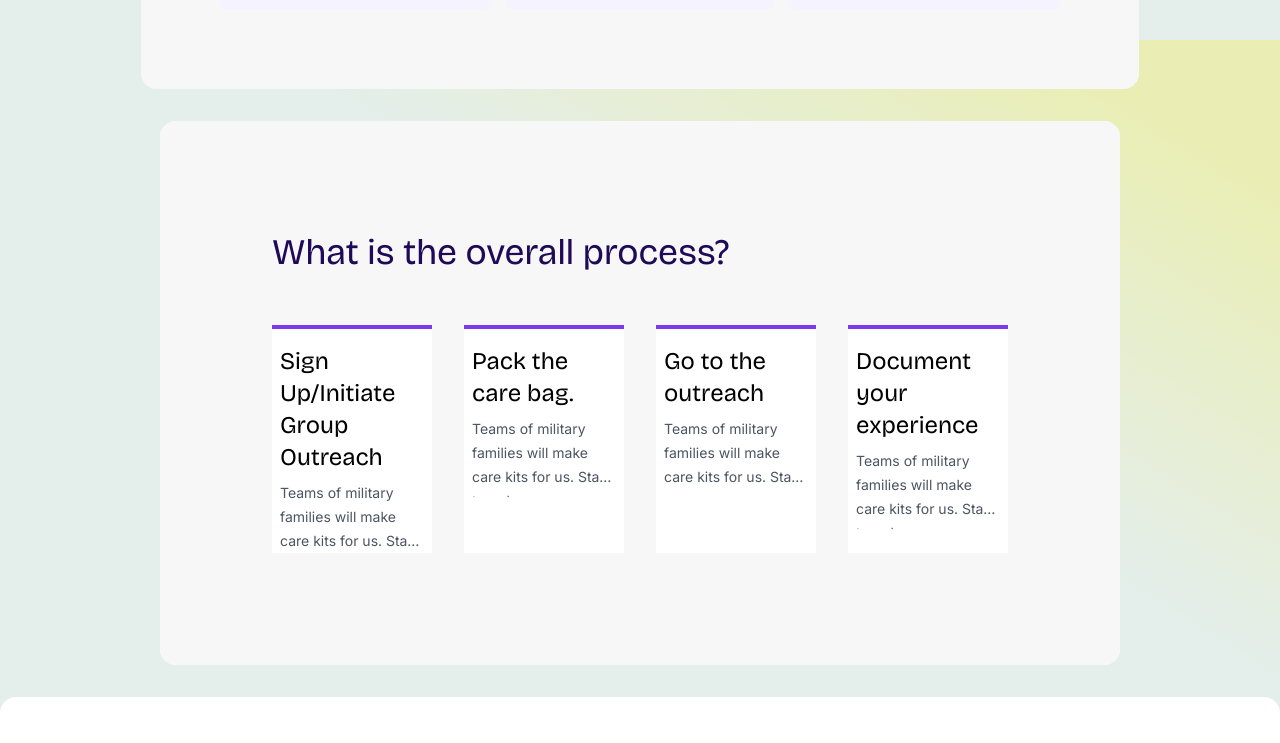
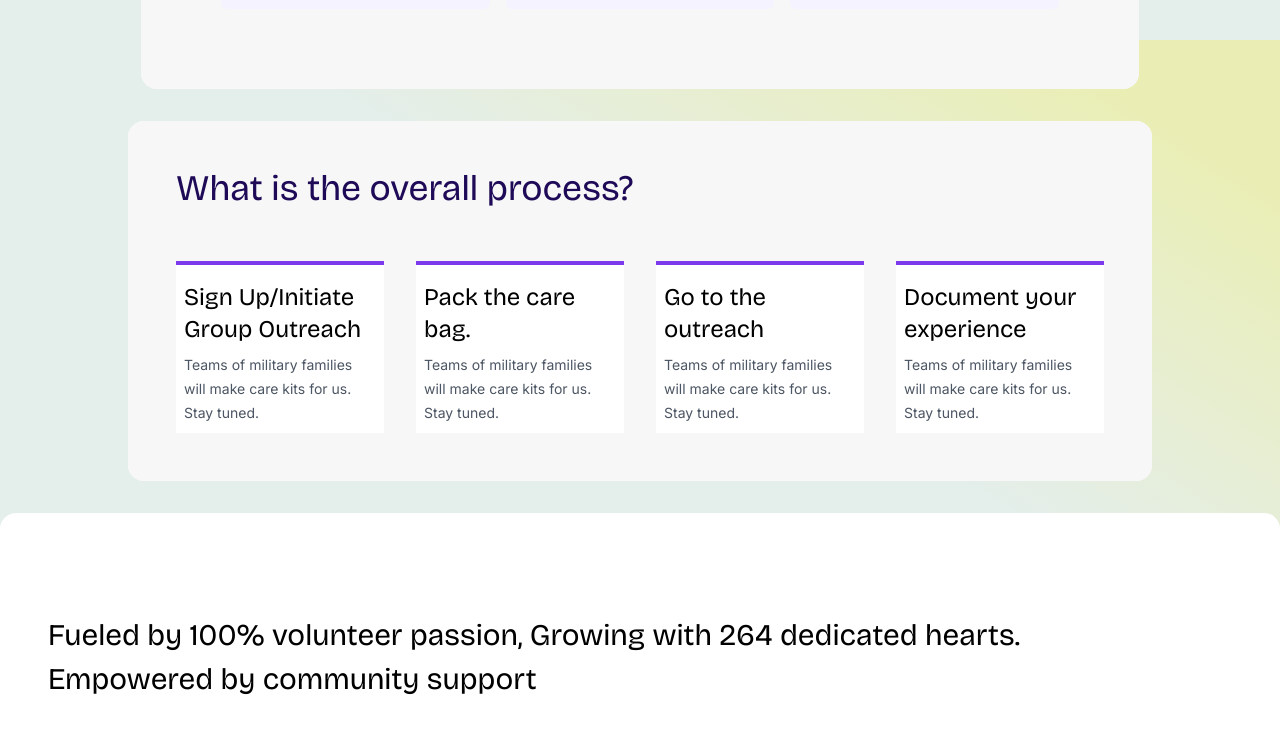
Before and after one commit to developerBME/street_care_webapp, a React (Create React App) app: page / in a window 1280 px wide. Shown: the part 3160-3903 px from the top of the page. Built offline with nearby package versions, Linux system fonts and the light colour scheme.

Commit message:
Fixed the styling issues

```diff
--- a/src/component/Home.js
+++ b/src/component/Home.js
@@ -24,8 +24,6 @@ function Home() {
           <Success />
         </div>
 
-
-
         {/* Vishnu */}
 
         <div className="w-fit mx-2 lg:mx-40 mt-8 rounded-2xl bg-white text-black">
@@ -42,9 +40,6 @@ function Home() {
           </div>
         </div>
 
-
-
-
         <div className="w-fit md:w-[78%] mx-2 lg:mx-40 mt-8 rounded-2xl bg-[#F7F7F7] text-black">
           <div className="items-center justify-center px-4 py-8 lg:p-12 h-full w-full rounded-2xl bg-[#F7F7F7] mt-12">
             <p className=" font-bricolage text-5xl text-[#1F0A58] pl-28 md:pl-8">
@@ -58,10 +53,8 @@ function Home() {
             </div>
           </div>
         </div>
-        {/* <div className="  container mt-8 rounded-2xl bg-white w-full h-[300px] text-black">
-          <Process />
-        </div> */}
-        <div className="  w-fit mx-2 lg:mx-40 mt-8 rounded-2xl bg-white text-black ">
+        {/* Aniket */}
+        <div className="w-fit md:w-[50%] lg:w-[80%] mx-2 lg:mx-40 mt-8  rounded-2xl bg-white text-black">
           <Process />
         </div>
 
@@ -148,23 +141,13 @@ function Home() {
         </div>
         {/* Aniket */}
 
-        {/* <div className="  container mt-8 rounded-2xl bg-white w-full h-[750px] text-black">
+        <div className="w-fit md:w-[50%] lg:w-[80%] mx-2 lg:mx-40 mt-8 rounded-2xl bg-white text-black ">
           <Map />
         </div>
-        <div className="  container mt-8 rounded-2xl bg-white w-full h-[550px] text-black">
+        <div className="w-fit md:w-[50%] lg:w-[80%] mx-2 lg:mx-40 mt-8 rounded-2xl bg-white text-black ">
           <News />
         </div>
-        <div className="  container mt-8 rounded-2xl bg-white w-full h-fit mb-12 text-black">
-          <FAQs />
-        </div> */}
-
-        <div className="  w-fit mx-2 lg:mx-40 mt-8 rounded-2xl bg-white text-black ">
-          <Map />
-        </div>
-        <div className="  w-fit mx-2 lg:mx-40 mt-8 rounded-2xl bg-white text-black ">
-          <News />
-        </div>
-        <div className="  w-fit mx-2 lg:mx-40 mt-8 mb-8 rounded-2xl bg-white text-black ">
+        <div className="w-fit md:w-[50%] lg:w-[80%] mx-2 lg:mx-40 mt-8 mb-8 rounded-2xl bg-white text-black ">
           <FAQs />
         </div>
       </div>
--- a/src/component/Process.js
+++ b/src/component/Process.js
@@ -1,7 +1,7 @@
 const Process = () => {
   return (
     // <div className="mx-auto max-w-8xl px-6 py-20 sm:py-10 lg:px-32 lg:py-24 bg-gray-100 rounded-lg h-[ful]">
-    <div className="items-center justify-center px-4 py-8 lg:p-28 h-full w-full rounded-2xl bg-[#F7F7F7]">
+    <div className="items-center justify-center px-4 py-8 lg:p-12 h-full w-full rounded-2xl bg-[#F7F7F7]">
       <p className="font-bricolage text-4xl text-[#1F0A58]">
         What is the overall process?
       </p>
@@ -14,7 +14,7 @@ const Process = () => {
             Sign Up/Initiate Group Outreach
           </h1>
 
-          <p className="mt-2 line-clamp-3 text-sm leading-6 text-gray-600 px-2 font-inter">
+          <p className="mt-2 text-sm leading-6 text-gray-600 px-2 font-inter">
             Teams of military families will make care kits for us. Stay tuned.
           </p>
         </article>
@@ -26,7 +26,7 @@ const Process = () => {
             Pack the care bag.
           </h1>
 
-          <p className="mt-2 line-clamp-3 text-sm leading-6 text-gray-600 px-2 pb-2 font-inter">
+          <p className="mt-2 text-sm leading-6 text-gray-600 px-2 pb-2 font-inter">
             Teams of military families will make care kits for us. Stay tuned.
           </p>
         </article>{" "}
@@ -38,7 +38,7 @@ const Process = () => {
             Go to the outreach
           </h1>
 
-          <p className="mt-2 line-clamp-3 text-sm leading-6 text-gray-600 px-2 font-inter">
+          <p className="mt-2 text-sm leading-6 text-gray-600 px-2 font-inter">
             Teams of military families will make care kits for us. Stay tuned.
           </p>
         </article>
@@ -50,7 +50,7 @@ const Process = () => {
             Document your experience
           </h1>
 
-          <p className="mt-2 line-clamp-3 text-sm leading-6 text-gray-600 px-2 pb-2 font-inter">
+          <p className="mt-2 text-sm leading-6 text-gray-600 px-2 pb-2 font-inter">
             Teams of military families will make care kits for us. Stay tuned.
           </p>
         </article>
```
Lines whose indentation alone changed are shown as unchanged.
